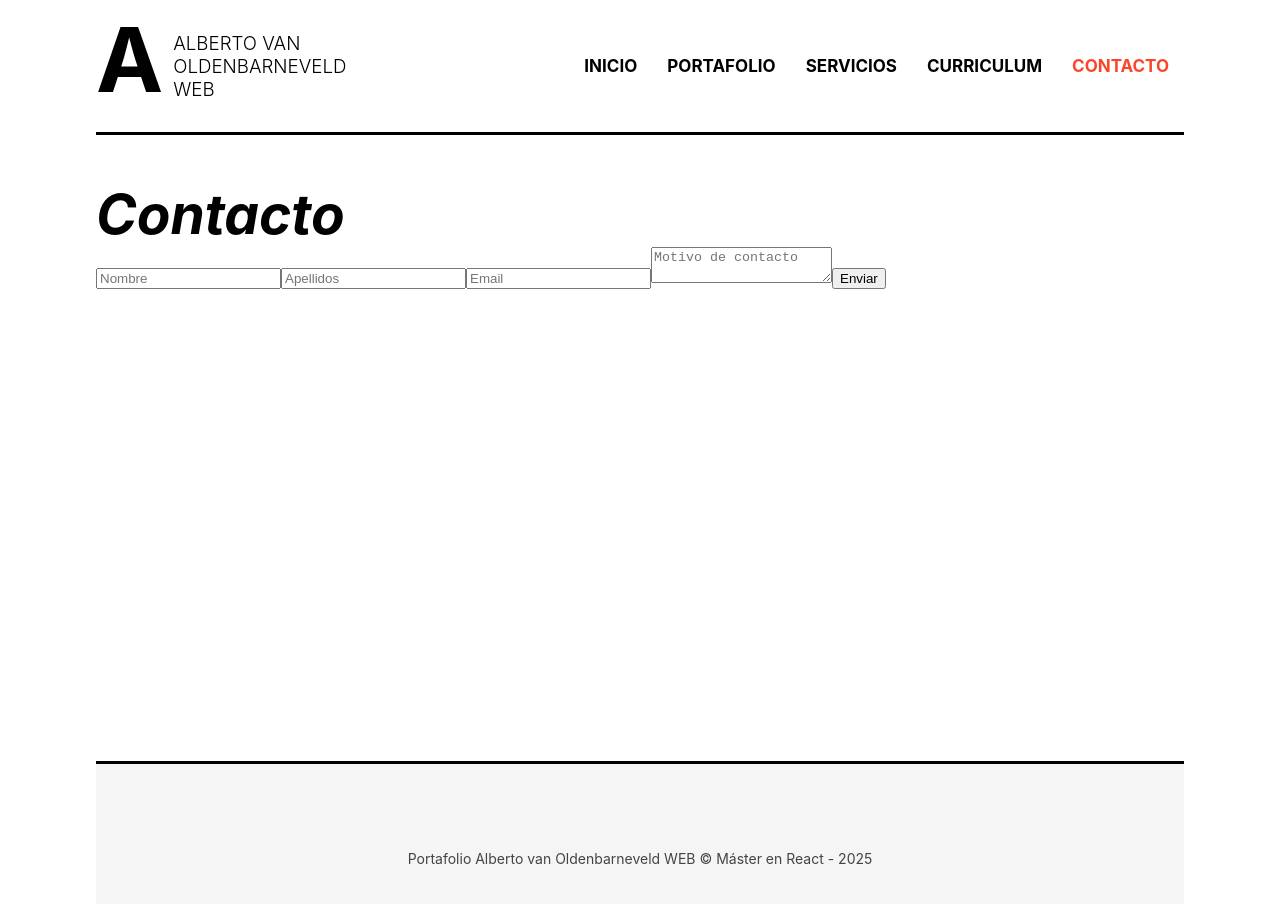
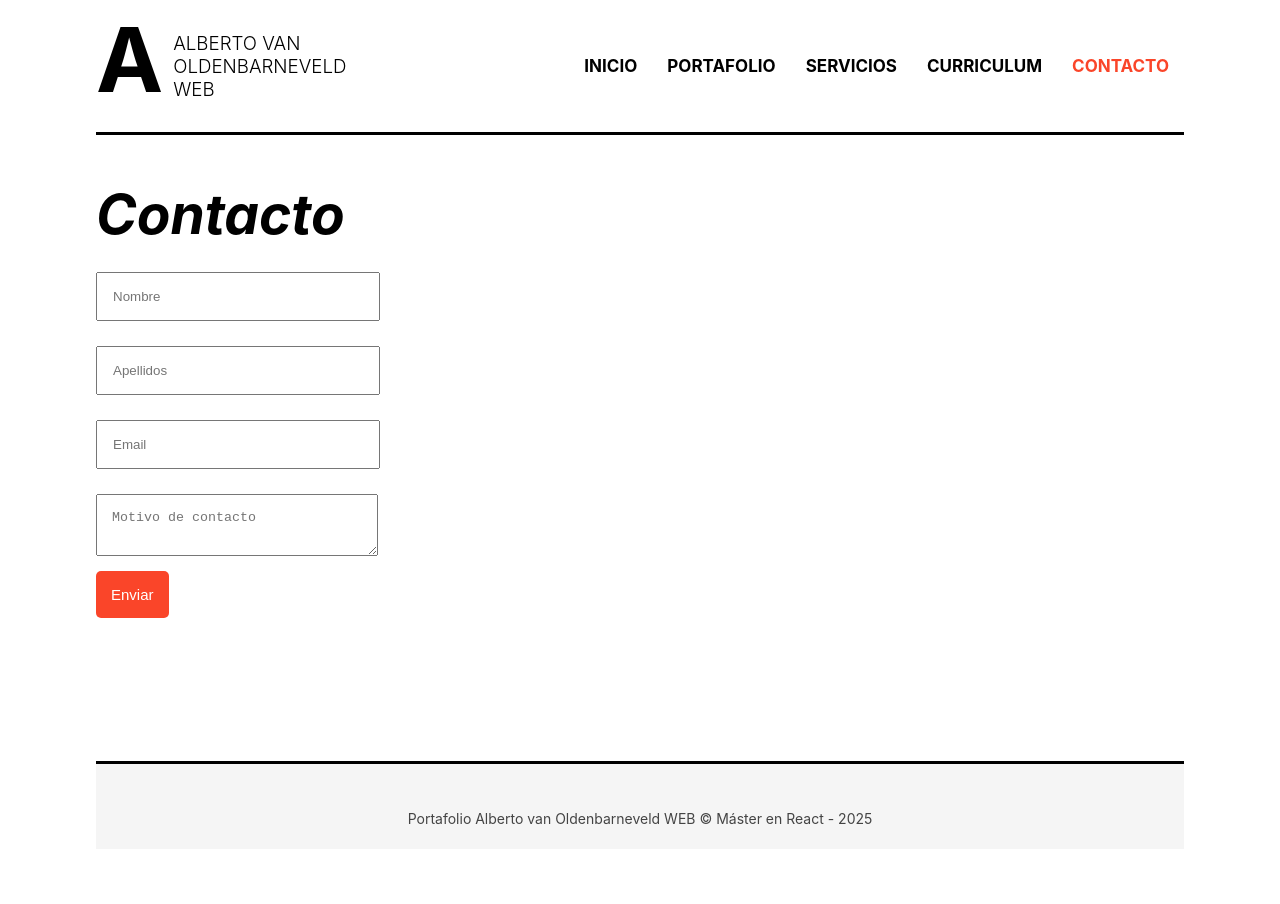
Before and after one commit to avanoldenbarneveld/master-en-react, a React (Create React App) app in the folder 08-proyecto02/: page /contacto in a window 1280 px wide. Shown: the top 904 px of the page. After the commit the page ends 849 px from the top, so only its background shows below. Built offline with nearby package versions, Linux system fonts and the light colour scheme.

Commit message:
add styling to contact form

```diff
--- a/08-proyecto02/src/components/Inicio.js
+++ b/08-proyecto02/src/components/Inicio.js
@@ -17,7 +17,7 @@ export const Inicio = () => {
         </h2>
 
         <section className='latest-projects'>
-          <h2>Algunos de mis proyectos</h2>
+          <h2 className='headings'>Algunos de mis proyectos</h2>
           <p> Estos son algunos de mis trabajos de desarrollo web.</p>
 
           <div className='projects'>
--- a/08-proyecto02/src/components/Portafolio.js
+++ b/08-proyecto02/src/components/Portafolio.js
@@ -2,6 +2,6 @@ import React from 'react'
 
 export const Portafolio = () => {
   return (
-    <div>Portafolio</div>
+    <div className='page'>Portafolio</div>
   )
 }
--- a/08-proyecto02/src/index.css
+++ b/08-proyecto02/src/index.css
@@ -83,8 +83,8 @@ code {
 }
 
 .footer {
-  min-height: 150px;
-  line-height: 100px;
+  min-height: 40px;
+  line-height: 20px;
   text-align: center;
   font-size: 14px;
   margin-top: 80px;
@@ -111,17 +111,18 @@ code {
   font-weight: lighter;
 }
 
-.home a{
+.home a,
+input[type="submit"],
+button{
   padding: 7px;
   border-radius: 5px;
+  color: white;
   background-color: #fa4529;
   text-decoration: none;
+  transition: all 300ms;
 }
 
-.home a:hover{
-  background-color: rgb(216, 12, 33);
-  transition: all 300ms;
-}
+
 
 .page .heading,
 .home .heading{
@@ -140,3 +141,30 @@ code {
   font-size: 55px;
   font-weight: bold;
 }
+
+input[type="text"],
+textarea{
+  display: block;
+  padding: 15px;
+  margin-top: 25px;
+  width: 250px;
+}
+
+input[type="submit"],
+button {
+  font-size:  15px;
+  padding: 15px;
+  margin-top: 15px;
+  border: 0px;
+  border-radius: 5px;
+  color: white;
+  background-color: #fa4529;
+  text-decoration: none;
+  transition: all 300ms;
+}
+
+.home a:hover,
+input[type="submit"]:hover,
+button:hover {
+  background-color: rgb(216, 12, 33);
+}
```
